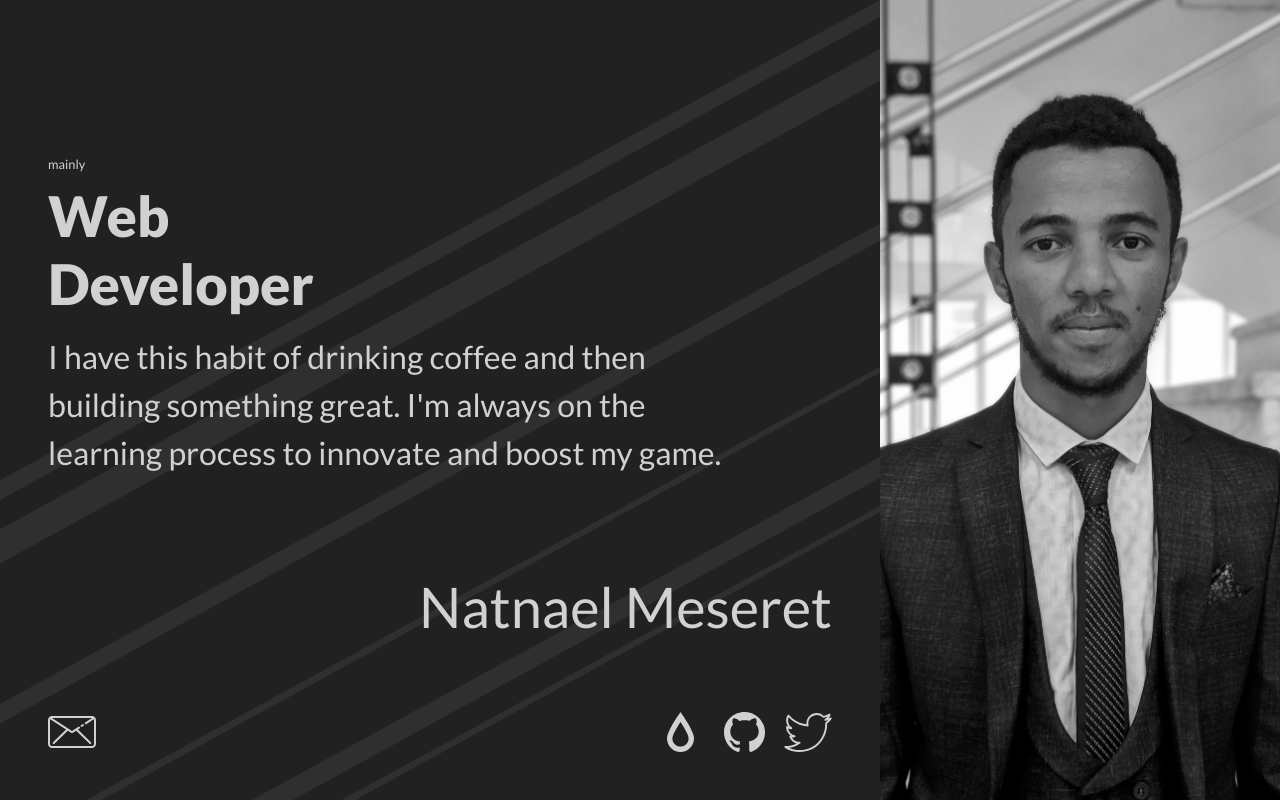
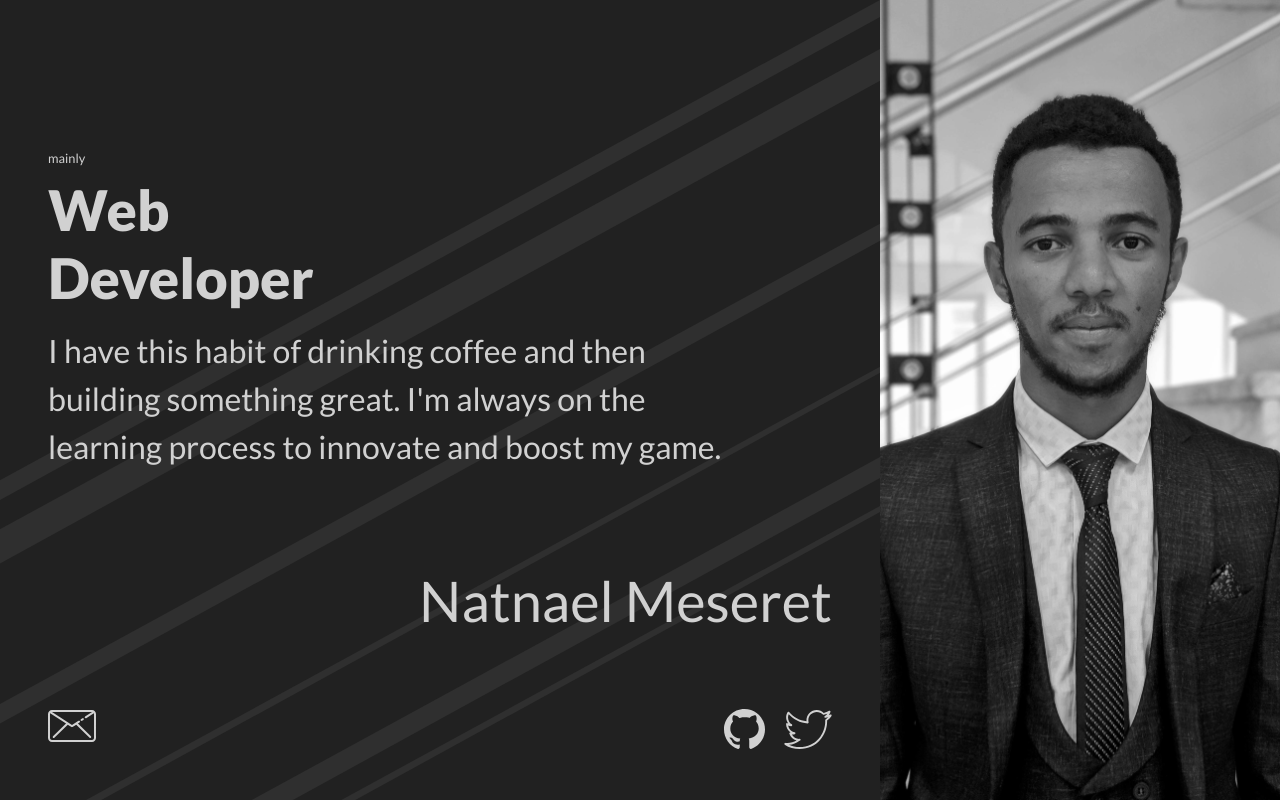
Before and after one commit to Nati43/nati43.github.io, a Vue app: page / in a window 1280 px wide. Shown: the top 802 px of the page. Built offline with nearby package versions, Linux system fonts and the light colour scheme.

Commit message:
Fixed links on intro.

```diff
--- a/src/components/contact.vue
+++ b/src/components/contact.vue
@@ -1,5 +1,5 @@
 <template>
-    <div class="p-0 m-0 d-flex flex-row align-items-stretch section">
+    <div id="contact" class="p-0 m-0 d-flex flex-row align-items-stretch section">
 
         <b-card
             overlay
--- a/src/components/intro.vue
+++ b/src/components/intro.vue
@@ -20,12 +20,14 @@
                 </div>
                 <div class="icons d-flex align-items-center justify-content-between mt-3">
                     <div class="left">
-                        <div class="icon message"></div>
+                        <b-link class="icon message" href="#contact"></b-link>
                     </div>
                     <div class="right d-flex">
-                        <div class="icon tebta ml-3"></div>
-                        <div class="icon github ml-3"></div>
-                        <div class="icon twitter ml-3"></div>
+                        <!-- <div class="icon tebta ml-3"></div> -->
+                        <!-- <div class="icon github ml-3"></div> -->
+                        <!-- <div class="icon twitter ml-3"></div> -->
+                        <b-link class="icon github ml-3" target="_blank" href="https://github.com/Nati43"></b-link>
+                        <b-link class="icon twitter ml-3" target="_blank" href="https://twitter.com/MeseretNatnael?s=09"></b-link>
                     </div>
                 </div>
             </div>
@@ -73,6 +75,7 @@ export default {
     max-width: 700px;
 }
 .icon {
+    display: inline-block;
     width: 3rem;
     height: 2.5rem;
     background-position: center;
```
